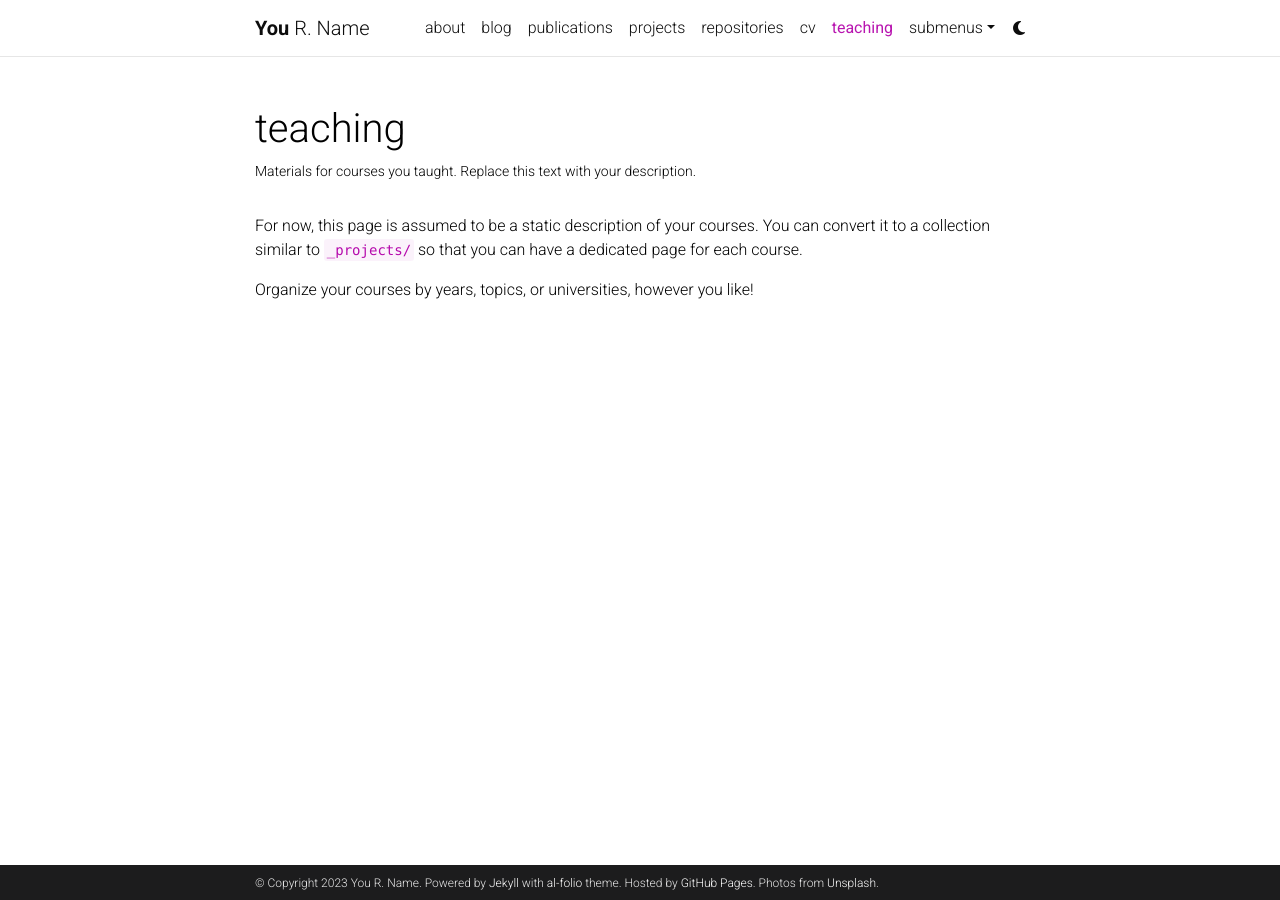
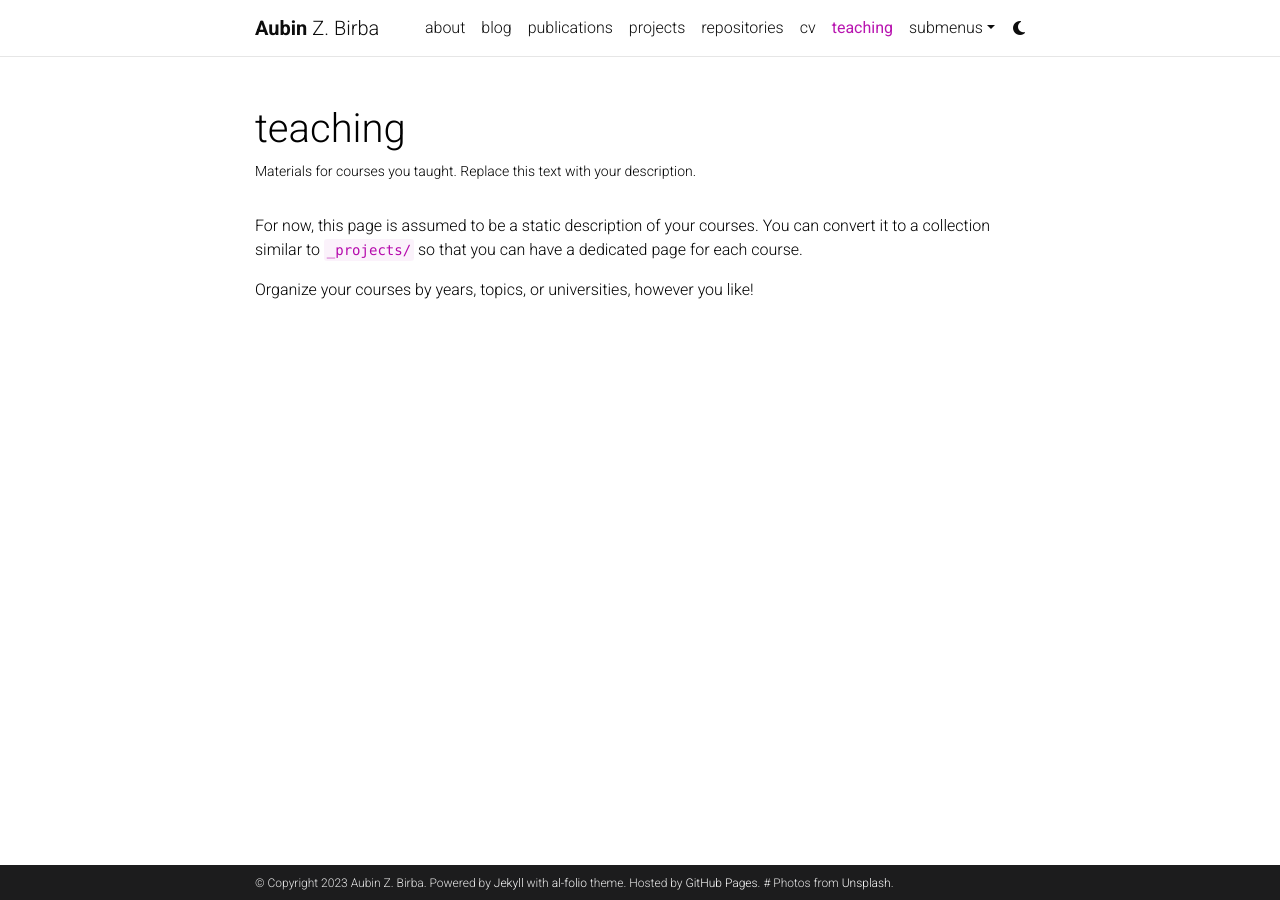
Before and after one commit to birbaubin/birbaubin.github.io, a Jekyll site: the page built from _pages/teaching.md, in a window 1280 px wide. Built offline with Jekyll 4.4.1, drawn with Linux system fonts in a browser that asks for light colours; comment, search, counter and statistics services are not loaded; a style sheet for code colours, icons or effects is not loaded.

Commit message:
Update _config.yml

```diff
--- a/_config.yml
+++ b/_config.yml
@@ -3,16 +3,16 @@
 # -----------------------------------------------------------------------------
 
 title: blank # the website title (if blank, full name will be used instead)
-first_name: You
-middle_name: R.
-last_name: Name
-email: you@example.com
+first_name: Aubin
+middle_name: Z.
+last_name: Birba
+email: birbaubin@gmail.com
 description: > # the ">" symbol means to ignore newlines until "footer_text:"
-  A simple, whitespace theme for academics. Based on [*folio](https://github.com/bogoli/-folio) design.
+  My personal page.
 footer_text: >
   Powered by <a href="https://jekyllrb.com/" target="_blank">Jekyll</a> with <a href="https://github.com/alshedivat/al-folio">al-folio</a> theme.
   Hosted by <a href="https://pages.github.com/" target="_blank">GitHub Pages</a>.
-  Photos from <a href="https://unsplash.com" target="_blank">Unsplash</a>.
+  # Photos from <a href="https://unsplash.com" target="_blank">Unsplash</a>.
 keywords: jekyll, jekyll-theme, academic-website, portfolio-website  # add your own keywords or leave empty
 
 lang: en # the language of your site (for example: en, fr, cn, ru, etc.)
@@ -107,7 +107,7 @@
 zotero_username: # your zotero username
 
 contact_note: >
-  You can even add a little note about which of these is the best way to reach you.
+  # You can even add a little note about which of these is the best way to reach you.
 
 # -----------------------------------------------------------------------------
 # Analytics and search engine verification
@@ -178,12 +178,12 @@
     permalink: /projects/:path/
 
 announcements:
-  enabled: true
+  enabled: false
   scrollable: true # adds a vertical scroll bar if there are more than 3 news items
   limit: 5 # leave blank to include all the news in the `_news` folder
 
 latest_posts:
-  enabled: true
+  enabled: false
   scrollable: true # adds a vertical scroll bar if there are more than 3 new posts items
   limit: 3 # leave blank to include all the blog posts
 
```
